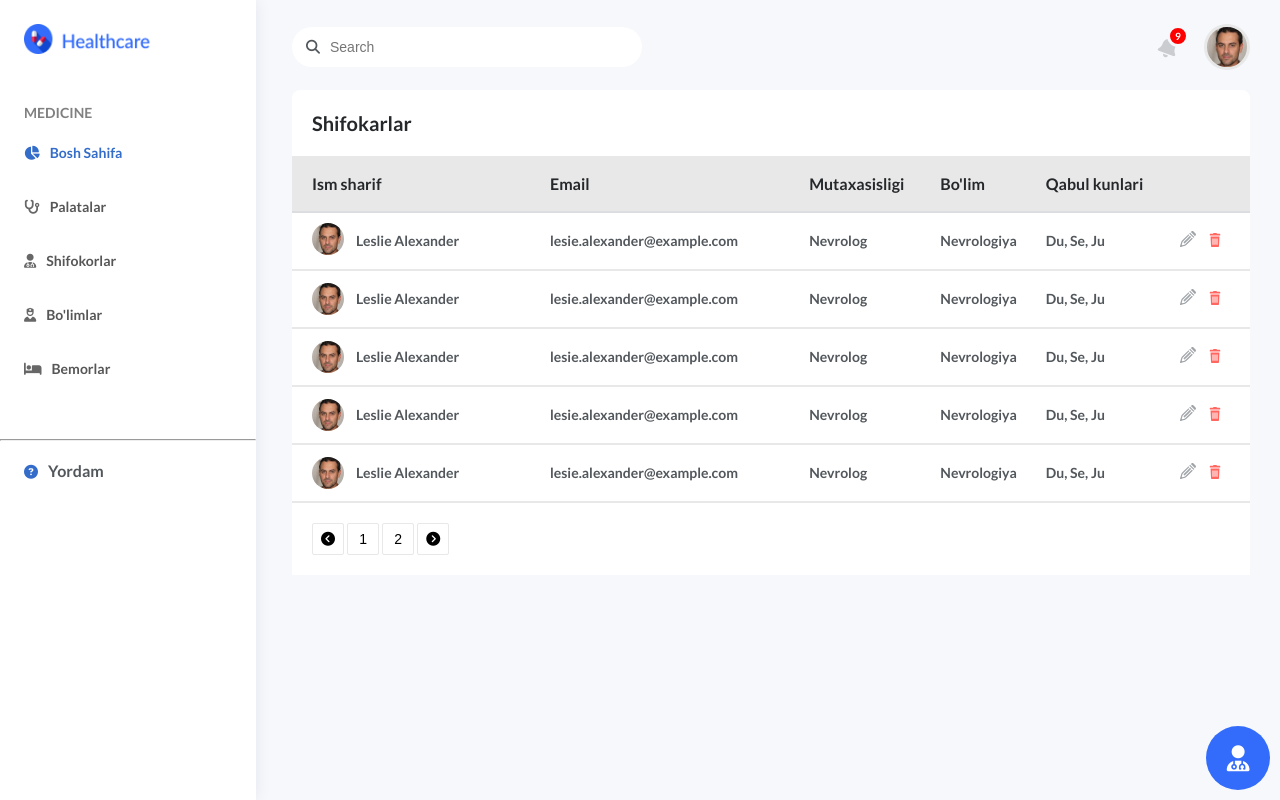
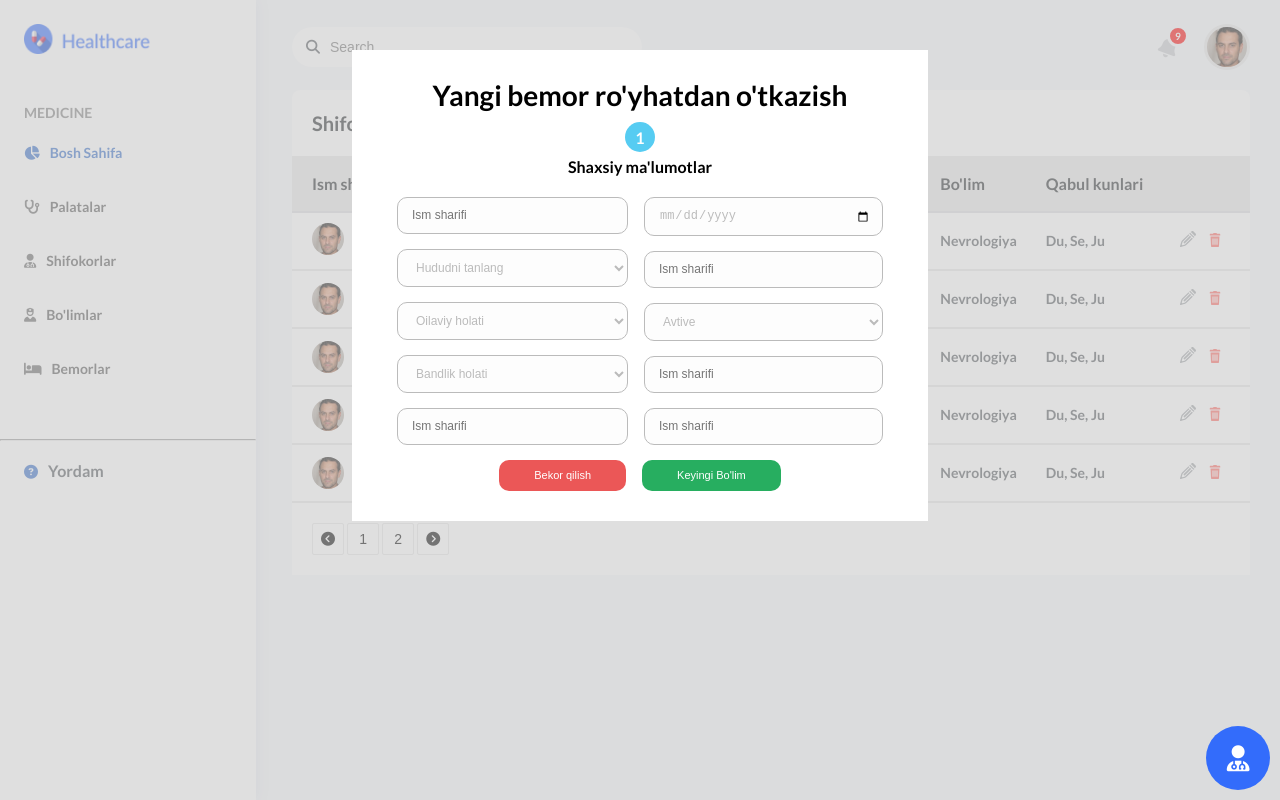
Before and after one commit to MrBekzod0899/JavascriptLesson, a plain HTML site: page HealthCare/shifokarlar.html in a window 1280 px wide. Both pictures are taken after a click on the element 1238 px from the left and 758 px from the top of the page. Drawn offline with Linux system fonts and the light colour scheme.

Commit message:
modal doctor

```diff
--- a/HealthCare/css/style.css
+++ b/HealthCare/css/style.css
@@ -319,12 +319,15 @@ main{
     width: 100%;
     height: 100%;
     background: rgba(200, 200, 200, 0.58);
+    display: none;
+    justify-content: center;
+}
+.modalPatient.show{
     display: flex;
-    justify-content: center;
 }
 .modalPatient .modalbody {
     position: absolute;
-    top: 100px;
+    top: 50px;
     left: center;
     width: 45%;
     margin: 0 auto;
@@ -383,6 +386,11 @@ main{
 }
 .modal-content input:focus,.modal-content select:focus{
     outline: none;
+    color: black;
+}
+.modal-content input:active,.modal-content select:active{
+    outline: none;
+    color: black;
 }
 .modal-action{
     display: flex;
--- a/HealthCare/js/index.js
+++ b/HealthCare/js/index.js
@@ -1,5 +1,7 @@
 let menuitems=document.querySelectorAll('.side-menu li')
 let tabledoctor=document.querySelectorAll('.tabledoctor tbody')
+
+let modalPatient=document.querySelector('.modalPatient')
 console.log(tabledoctor)
 
 let showModal=document.querySelector('.modalExprience')
@@ -15,5 +17,8 @@ function save(){
     showModal.classList.remove('show')
 }
 function addPatient(){
-
+    modalPatient.classList.add('show')
 }
+function cancelModal(){
+    modalPatient.classList.remove('show')
+}
--- a/HealthCare/shifokarlar.html
+++ b/HealthCare/shifokarlar.html
@@ -159,10 +159,70 @@
                 </div>
             </div>
         </section>
-        <div class="message">
+        <div class="message" onclick="addPatient()">
             <i class="fa-solid fa-user-doctor"></i>
         </div>
     </main>
+    <div class="modalPatient">
+        <div class="modalbody">
+            <div class="modal-title">
+                <h3>Yangi bemor ro'yhatdan o'tkazish</h3>
+            </div>
+            <div class="modal-header">
+                <div class="box">
+                    1
+                </div>
+            </div>
+            <h4>Shaxsiy ma'lumotlar</h4>
+            <div class="modal-content">
+                <div class="leftform">
+                   <input type="text" placeholder="Ism sharifi">
+                    <select name="region" id="region">
+                        <option value="" selected disabled>Hududni tanlang</option>
+                        <option value="Toshkent">Toshkent</option>
+                        <option value="Sirdaryo">Sirdaryo</option>
+                        <option value="Jizzax">Jizzax</option>
+                        <option value="Xorazm">Xorazmn</option>
+                        <option value="Samarqand">Samarqand</option>
+                        <option value="Qashqadaryo">Qashqadaryo</option>
+                        <option value="Surxandaryo">Surxandaryo</option>
+                        <option value="Farg'ona">Farg'ona</option>
+                        <option value="Andijon">Andijon</option>
+                        <option value="Namangan">Namangan</option>
+                        <option value="Nukus">Nukus</option>
+                        <option value="Buxoro">Buxoro</option>
+                        <option value="Navoiy">Navoiy</option>
+                    </select>
+                    <select name="family" id="familystatus" >
+                        <option value="" selected disabled>Oilaviy holati</option>
+                        <option name="family" value="yaxshi">Yaxshi</option>
+                        <option name="family" value="o'rta">o'rta</option>
+                        <option name="family" value="kam taminlangan">kam taminlangan</option>
+                    </select>
+                    <select name="status" id="status">
+                        <option value="" selected disabled>Bandlik holati</option>
+                        <option name="status" value="active">Avtive</option>
+                        <option name="status" value="Not Avtive">Not Avtive</option>
+                    </select>
+                   <input type="text" placeholder="Ism sharifi">
+                </div>
+                <div class="rightform">
+                    <input type="date" placeholder="something">
+                    <input type="text" placeholder="Ism sharifi">
+                    <select name="status" id="status">
+                        <option name="status" value="active">Avtive</option>
+                        <option name="status" value="Not Avtive">Not Avtive</option>
+                    </select>
+                    <input type="text" placeholder="Ism sharifi">
+                    <input type="text" placeholder="Ism sharifi">
+                </div>
+            </div>
+            <div class="modal-action">
+                <button onclick="cancelModal()">Bekor qilish</button>
+                <button onclick=nextPage()>Keyingi Bo'lim</button>
+            </div>
+        </div>
+    </div>
 
     <script src="./js/index.js"></script>
 </body>
```
